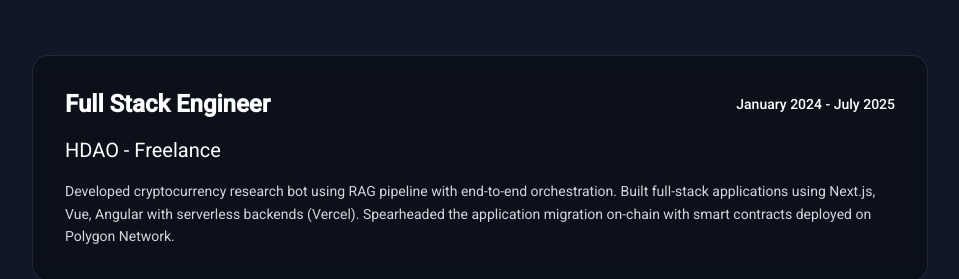
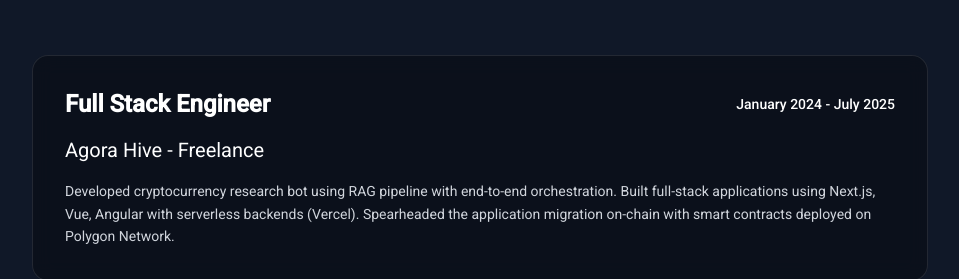
Before and after one commit to JVLandayan/angular-portfolio, an Angular app: page / in a window 1280 px wide. Shown: the part 3860-4139 px from the top of the page, without its empty margins (160-1119 px from the left). Built offline with nearby package versions, Linux system fonts and the light colour scheme.

Commit message:
Change experience

```diff
--- a/src/app/app.ts
+++ b/src/app/app.ts
@@ -135,7 +135,7 @@ export class App {
 
   protected readonly experience = signal<Experience[]>([
     {
-      company: 'HDAO - Freelance',
+      company: 'Agora Hive - Freelance',
       position: 'Full Stack Engineer',
       duration: 'January 2024 - July 2025',
       description:
```
